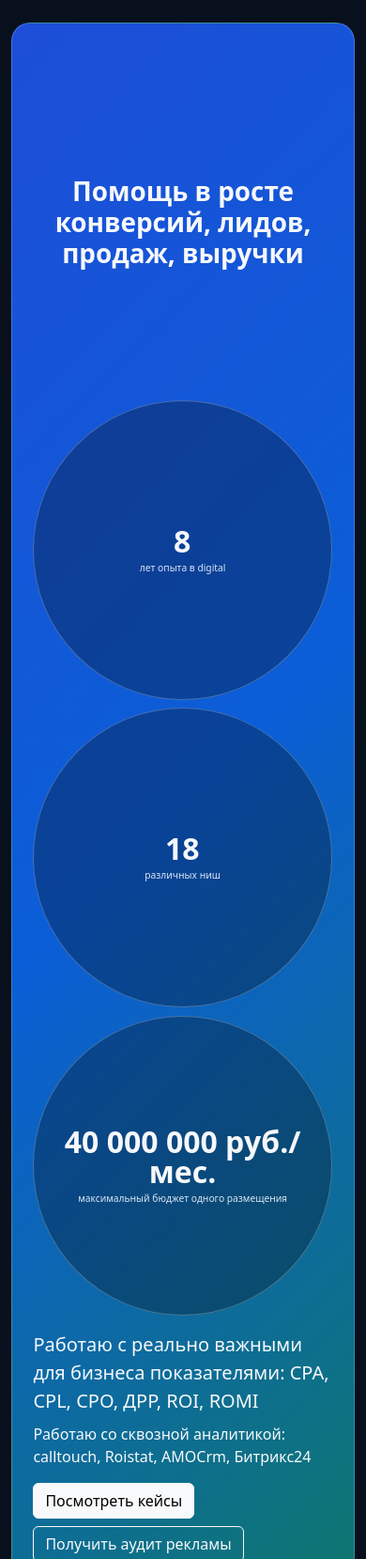
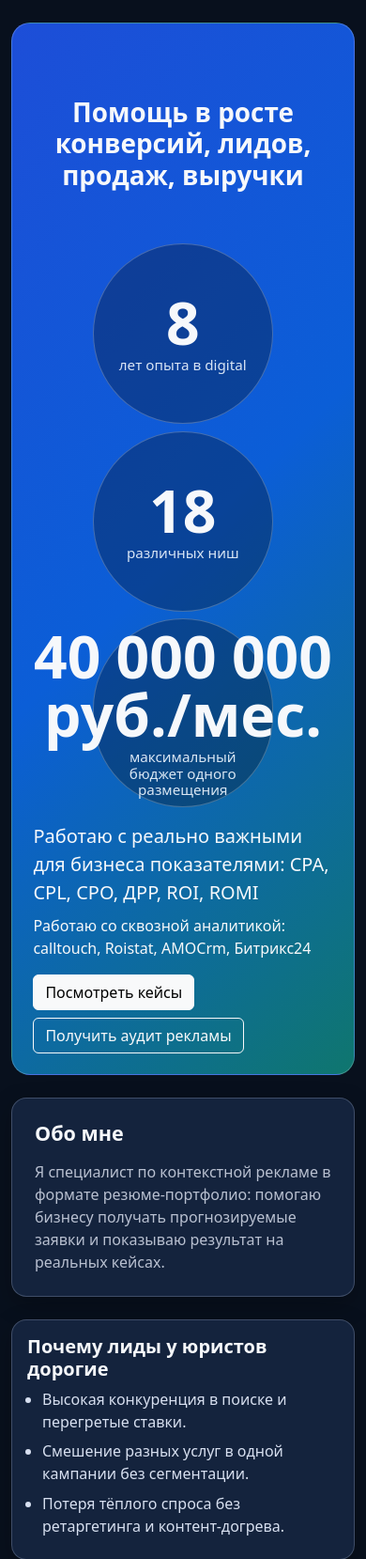
Before and after one commit to barabanov-oi/context_landing, a Flask app: page / in a window 390 px wide. Shown: the part 127-1786 px from the top of the page at 94% size. Run offline with Flask 3, Linux system fonts and the light colour scheme.

Commit message:
Изменить размеры отступов и KPI-плашек
Снизил отступы заголовка до 2em, уменьшил диаметр круглых плашек вдвое и увеличил типографику по замечаниям: цифры стали крупнее, текст описания — вдвое больше.

```diff
--- a/templates/index.html
+++ b/templates/index.html
@@ -8,19 +8,20 @@
     background: rgba(6, 18, 36, .35);
     border: 1px solid rgba(255,255,255,.24);
     border-radius: 999px;
-    width: 100%;
+    width: 50%;
     aspect-ratio: 1 / 1;
-    padding: 1rem;
+    padding: .5rem;
+    margin: 0 auto;
     display: flex;
     flex-direction: column;
     align-items: center;
     justify-content: center;
     text-align: center;
   }
-  .hero-kpi .value { font-size: 2.56rem; font-weight: 800; display: block; line-height: 1; }
-  .hero-kpi .label { font-size: .64rem; color: rgba(240,247,255,.9); margin-top: .35rem; line-height: 1.25; }
+  .hero-kpi .value { font-size: clamp(2.2rem, 7vw, 7.68rem); font-weight: 800; display: block; line-height: 1; }
+  .hero-kpi .label { font-size: 1.28rem; color: rgba(240,247,255,.9); margin-top: .35rem; line-height: 1.15; }
 
-  .hero-title { text-align: center; margin-top: 5em; margin-bottom: 5em; }
+  .hero-title { text-align: center; margin-top: 2em; margin-bottom: 2em; }
 
   .warmup-list li { margin-bottom: .45rem; color: rgba(232,240,255,.92); }
 
@@ -48,8 +49,10 @@
 
   @media (max-width: 767px) {
     .hero-block { padding: 1.4rem; }
-    .hero-kpi .value { font-size: 2rem; }
-    .hero-title { margin-top: 5em; margin-bottom: 5em; }
+    .hero-kpi { width: 60%; }
+    .hero-kpi .value { font-size: clamp(2rem, 16vw, 4.2rem); }
+    .hero-kpi .label { font-size: .95rem; }
+    .hero-title { margin-top: 2em; margin-bottom: 2em; }
   }
 </style>
 {% endblock %}
```
